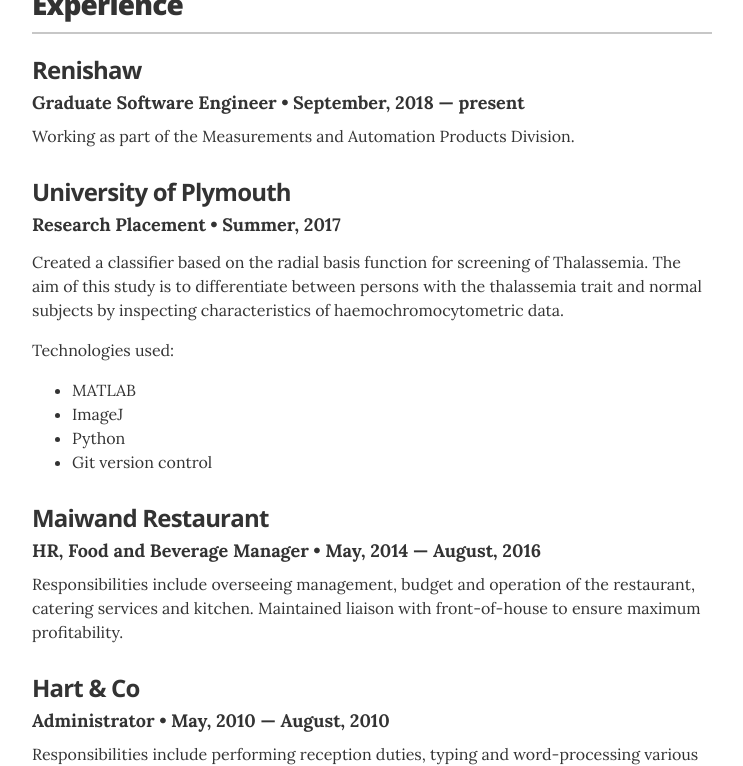
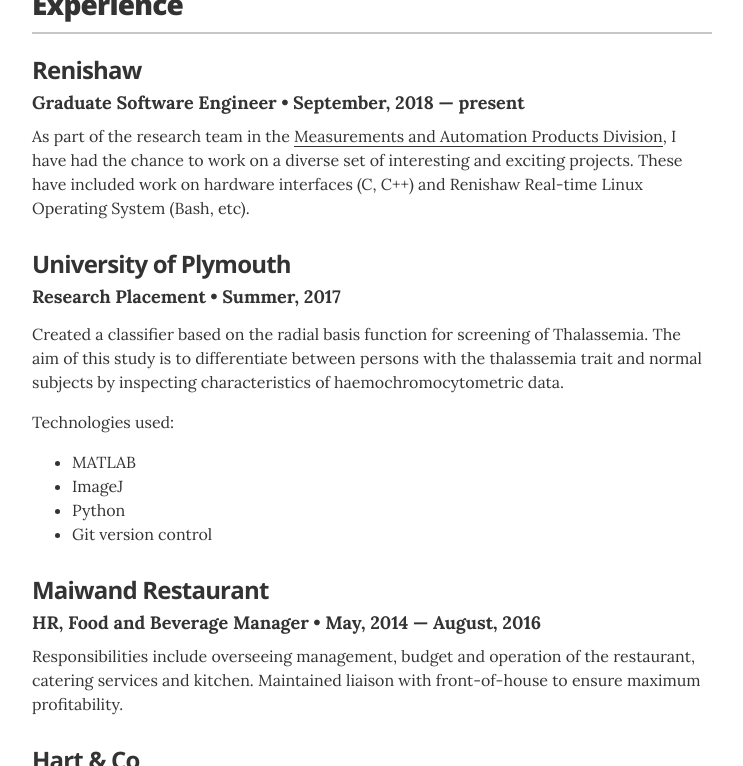
Before and after one commit to nmazidi/nmazidi.github.io, a Jekyll site: the page built from index.html, in a window 1280 px wide and 900 px high, scrolled down 360 px, cut to the strip 134-900 px from the top of the window. Shown: the whole strip, without its empty margins (268-1011 px from the left). Built offline with Jekyll 4.4.1, drawn with Linux system fonts in a browser that asks for light colours; some of the changed text lies outside the part shown.

Commit message:
renishaw job desricption

```diff
--- a/_data/experience.yml
+++ b/_data/experience.yml
@@ -2,7 +2,7 @@
 - company: Renishaw
   position: Graduate Software Engineer
   duration:  September, 2018 &mdash; present
-  summary: Working as part of the Measurements and Automation Products Division.
+  summary: As part of the research team in the <a href="http://www.renishaw.com/gauging/">Measurements and Automation Products Division</a>, I have had the chance to work on a diverse set of interesting and exciting projects. These have included work on hardware interfaces (C, C++) and Renishaw Real-time Linux Operating System (Bash, etc).
 
 - company: University of Plymouth
   position: Research Placement
--- a/_data/skills.yml
+++ b/_data/skills.yml
@@ -3,7 +3,7 @@
   description: Working in a team using Agile methodology, object-oriented programming, Git version control, design patterns, pair programming
 
 - skill: Languages
-  description: Java, Python, C++, C&#35;, Swift, Matlab, JavaScript, HTML, CSS, LaTeX
+  description: C++, Python, C, C&#35;, Bash, Java, Swift, Matlab, JavaScript, HTML, CSS, LaTeX
 
 - skill: Frameworks
   description: .NET, Node.js, CUDA, MPI, iOS, Cocoa Touch, AVFoundation
```
